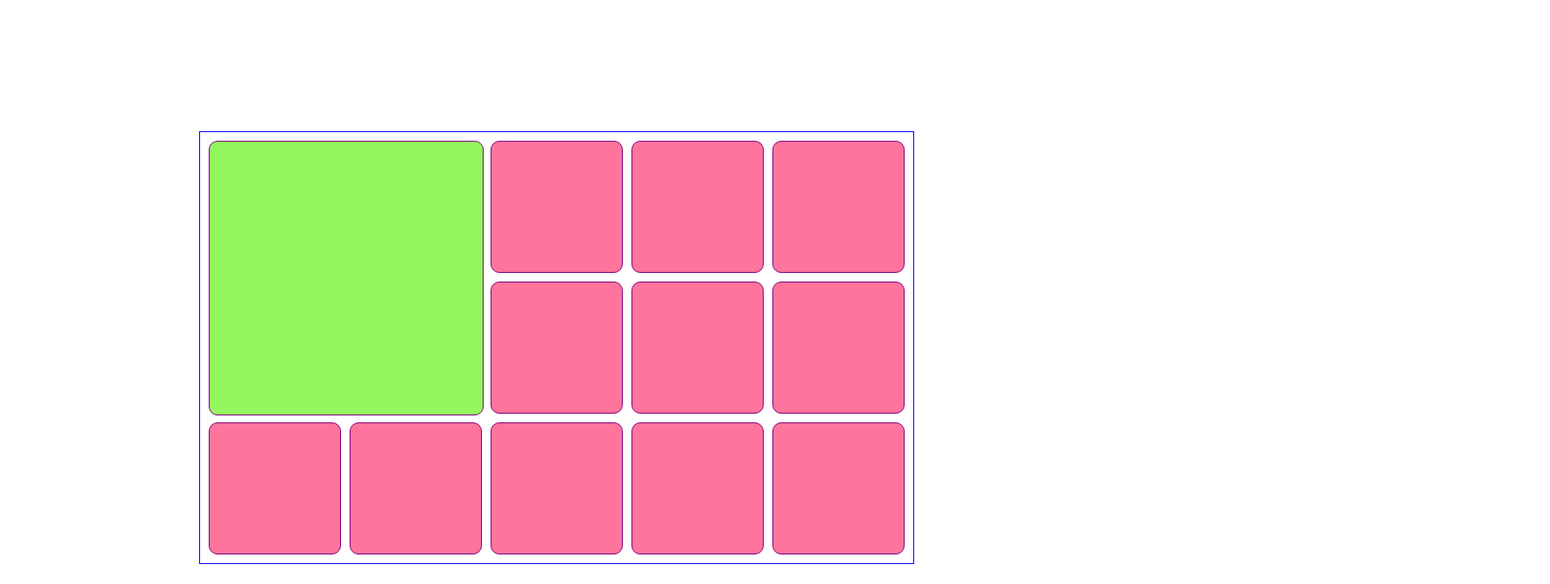
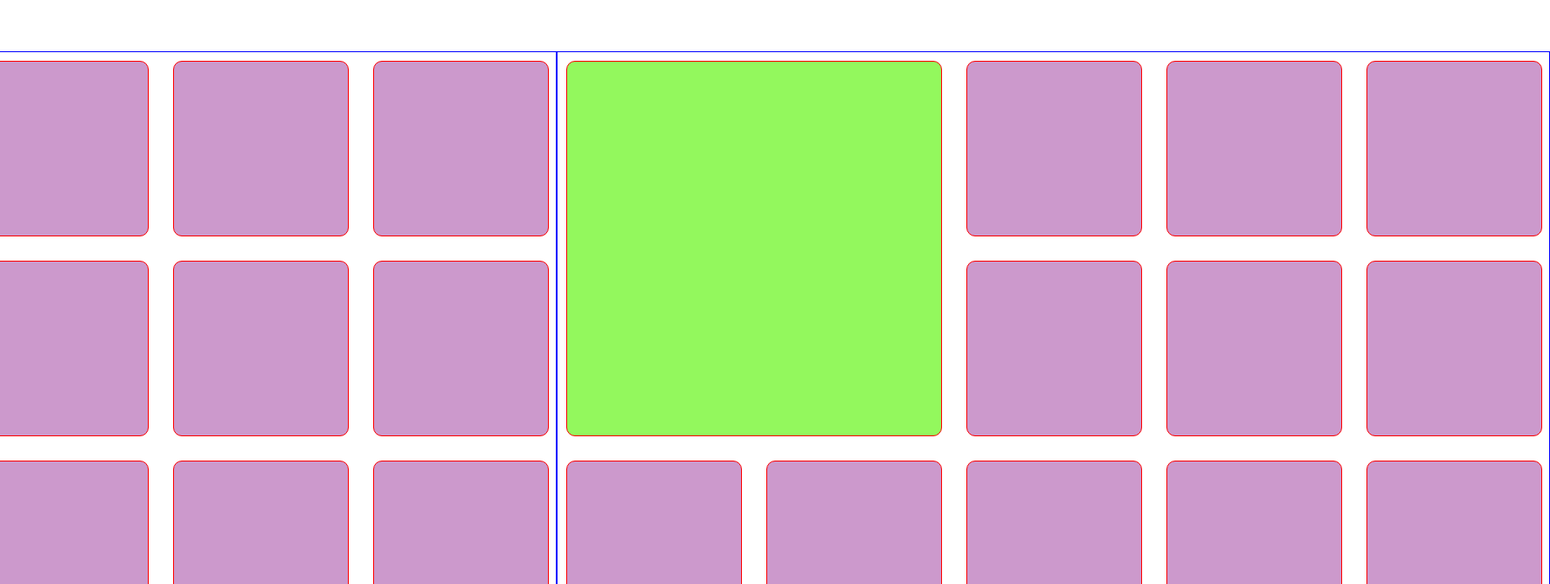
Before and after one commit to hasibkyau/Ollyo-Image-Gallery-Task, a React (Create React App) app: page / in a window 1280 px wide. Shown: the top 672 px of the page at 87% size, 1782 px wide, since content can reach past the window. Built offline with nearby package versions, Linux system fonts and the light colour scheme.

Commit message:
added react-beautiful-dnd library

```diff
--- a/package.json
+++ b/package.json
@@ -10,7 +10,8 @@
     "react-dom": "^18.2.0",
     "react-scripts": "5.0.1",
     "sass": "^1.69.5",
-    "web-vitals": "^2.1.4"
+    "web-vitals": "^2.1.4",
+    "react-beautiful-dnd": "^13.0.0"
   },
   "scripts": {
     "start": "react-scripts start",
--- a/src/App.js
+++ b/src/App.js
@@ -4,8 +4,8 @@ import Home from "./pages/home/home";
 function App() {
   return (
     <div className="App">
-      <div class="main-container">
-        <Home/>
+      <div className="main-container">
+        <Home />
       </div>
     </div>
   );
--- a/src/components/Photos/Photo.js
+++ /dev/null
@@ -1,11 +0,0 @@
-import React from 'react';
-
-const Photo = props => {
-    return (
-      <div>
-        <img src="" />
-      </div>
-    );
-}
-
-export default Photo;
--- a/src/components/Photos/Photos.js
+++ /dev/null
@@ -1,46 +0,0 @@
-import React, { Component } from "react";
-import Photo from "./Photo";
-
-class Photos extends Component {
-  state = {
-    selectedPhoto: null,
-    modalOpen: false,
-    category: "all",
-    photos: null,
-  };
-
-  onPhotoSelect = (photo) => {
-    // this.setState({
-    //   selectedPhoto: photo,
-    //   modalOpen: !this.state.modalOpen,
-    // });
-  };
-
-  toggleModal = () => {
-    // this.setState({
-    //   modalOpen: !this.state.modalOpen,
-    // });
-  };
-
-  handleCategory = (event, p) => {
-    console.log("handle category");
-  };
-
-  componentDidMount() {
-    console.log("Did Mount");
-  }
-
-  render() {
-      if (this.state.category === "all") {
-        return (
-            <Photo/>
-        );
-      }
-      else {
-          return (
-          <Photo/>
-          );
-       }
-    }
-}
-export default Photos;
--- a/src/pages/Home/home.js
+++ b/src/pages/Home/home.js
@@ -4,8 +4,8 @@ import Gallery from "../gallery/gallery";
 const Home = () => {
   document.title = "Home";
   return (
-    <div class="main-container">
-      <Gallery/>
+    <div className="main-container">
+      <Gallery />
     </div>
   );
 };
--- a/src/pages/gallery/gallery.js
+++ b/src/pages/gallery/gallery.js
@@ -1,32 +1,94 @@
 import React from "react";
-import Photos from "../../components/Photos/Photos";
 import "./gallery.scss";
 
 const Gallery = () => {
-    document.title = "Home";
-    return (
-      <div class="main-container">
-        {/* <Photos/> */}
-        <div class="gallery">
-          <div class="item-a"></div>
-          <div></div>
-          <div></div>
-          <div></div>
+  document.title = "Home";
 
-          <div></div>
-          <div></div>
-          <div></div>
-          <div></div>
+ const draggables = document.querySelectorAll('.draggable');
+ const containers = document.querySelectorAll('.container');
 
-          <div></div>
-          <div></div>
-          <div></div>
-          <div></div>
+ console.log(draggables);
 
+  draggables.forEach((draggable) => {
+    draggable.addEventListener("dragstart", () => {
+      draggable.classList.add("dragging");
+    });
 
-        </div>
+    draggable.addEventListener("dragend", () => {
+      draggable.classList.remove("dragging");
+    });
+  });
+
+  containers.forEach((container) => {
+   container.addEventListener("dragover", (e) => {
+      e.preventDefault();
+     const afterElement = getDragAfterElement(container, e.clientY);
+     const draggable = document.querySelector(".dragging");
+      if (afterElement == null) {
+       container.appendChild(draggable);
+      } else {
+       container.insertBefore(draggable, afterElement);
+      }
+    });
+  });
+
+  function getDragAfterElement(container, y) {
+   const draggableElements = [
+      ...container.querySelectorAll(".draggable:not(.dragging)"),
+    ];
+
+    return draggableElements.reduce(
+      (closest, child) => {
+       const box = child.getBoundingClientRect();
+       const offset = y - box.top - box.height / 2;
+        if (offset < 0 && offset > closest.offset) {
+          return { offset: offset, element: child };
+        } else {
+          return closest;
+        }
+      },
+      { offset: Number.NEGATIVE_INFINITY }
+    ).element;
+  }
+
+  return (
+    <div className="gallery">
+      {/* <Photos/> */}
+      <div className="container">
+        <div className="draggable item-1"></div>
+        <div className="draggable item-2"></div>
+        <div className="draggable item-3"></div>
+        <div className="draggable item-4"></div>
+
+        <div className="draggable item-5"></div>
+        <div className="draggable item-6"></div>
+        <div className="draggable item-7"></div>
+        <div className="draggable item-8"></div>
+
+        <div className="draggable item-9"></div>
+        <div className="draggable item-10"></div>
+        <div className="draggable item-11"></div>
+        <div className="draggable item-12"></div>
       </div>
-    );
-}
+
+      <div className="container">
+        <div className="draggable item-1"></div>
+        <div className="draggable item-2"></div>
+        <div className="draggable item-3"></div>
+        <div className="draggable item-4"></div>
+
+        <div className="draggable item-5"></div>
+        <div className="draggable item-6"></div>
+        <div className="draggable item-7"></div>
+        <div className="draggable item-8"></div>
+
+        <div className="draggable item-9"></div>
+        <div className="draggable item-10"></div>
+        <div className="draggable item-11"></div>
+        <div className="draggable item-12"></div>
+      </div>
+    </div>
+  );
+};
 
 export default Gallery;
--- a/src/pages/gallery/gallery.scss
+++ b/src/pages/gallery/gallery.scss
@@ -4,36 +4,42 @@ h1 {
   color: $myColor;
 }
 
-.main-container {
+.gallery {
   max-width: 1920px;
   display: flex;
   height: 100vh;
   justify-content: center;
   align-items: center;
-  .gallery {
+
+  .container {
     display: grid;
-    grid-template-columns: repeat(5, 1fr);
-    grid-template-rows: repeat(3, 1fr);
+    grid-template-columns: repeat(5, 200px);
+    grid-template-rows: repeat(3, 200px);
     border: 1px solid blue;
-    gap: 10px;
+    gap: 30px;
     padding: 10px;
 
-    div {
-      border: 1px solid purple;
-      width: 150px;
-      height: 150px;
-      background-color: rgba(255, 58, 114, 0.703);
+    .draggable {
+    //   cursor: pointer;
+      border: 1px solid red;
+      background-color: rgba(128, 0, 128, 0.4);
       border-radius: 10px;
+      height: 200px;
+      width: 200px;
     }
 
-    .item-a {
-      grid-row-start: 1;
-      grid-row-end: 3;
-      grid-column-start: 1;
-      grid-column-end: 3;
-      background-color: rgba(102, 245, 25, 0.703);
-      width: 100%;
-      height: 100%;
+    .item-1 {
+    grid-area: 1 / 1 / 3 / 3;
+    background-color: rgba(102, 245, 25, 0.703);
+    width: 100%;
+    height: 100%;
+    }
+    .draggable{
+        border: 1px solid red;
+    }
+
+    .dragging{
+        opacity: 0.1;
     }
   }
 }
```
Also changed, not shown: 1 other file (tests, documents, lock files or other folders).
